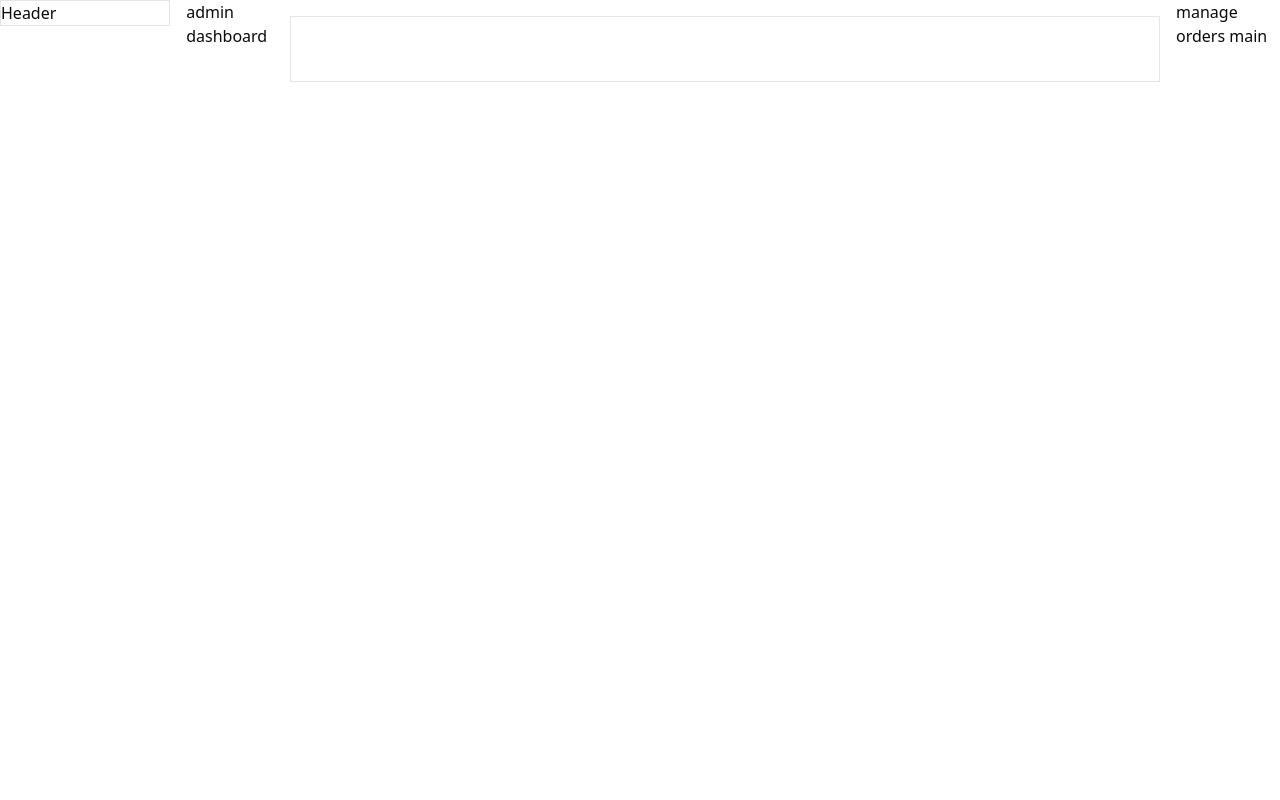
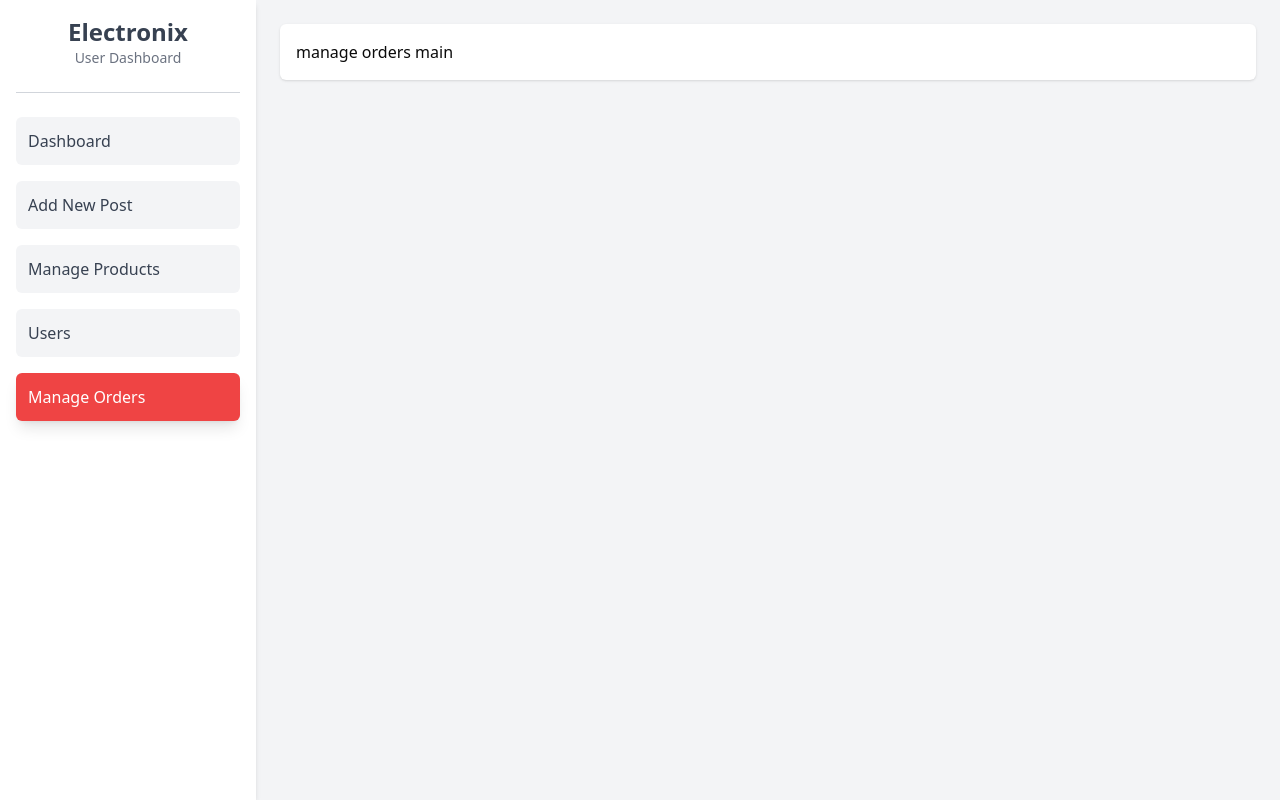
Before and after one commit to sabilar-rahman/Electronix-Frontend, a React (Vite) app: page /dashboard/manage-orders in a window 1280 px wide. Built offline with nearby package versions, Linux system fonts and the light colour scheme; sample sign-in values are in the browser's storage.

Commit message:
admin and user dashboard initial design

```diff
--- /dev/null
+++ b/src/pages/dashboard/AdminDashboard.jsx
@@ -0,0 +1,44 @@
+import { NavLink } from 'react-router-dom';
+
+const navItems = [
+    { path: "/dashboard/admin", label: "Dashboard" },
+    { path: "/dashboard/add-new-post", label: "Add New Post" },
+    { path: "/dashboard/manage-products", label: "Manage Products" },
+    { path: "/dashboard/users", label: "Users" },
+    { path: "/dashboard/manage-orders", label: "Manage Orders" },
+  ];
+
+const AdminDashboard = () => {
+    return (
+    <div className="space-y-6">
+      {/* Branding Section */}
+      <div className="text-center">
+        <h1 className="text-2xl font-bold text-gray-700">Electronix</h1>
+        <p className="text-sm text-gray-500">User Dashboard</p>
+      </div>
+
+      <hr className="border-gray-300" />
+
+      {/* Navigation Links */}
+      <ul className="space-y-4">
+        {navItems.map((item) => (
+          <li key={item.path}>
+            <NavLink
+              to={item.path}
+              className={({ isActive }) =>
+                isActive
+                  ? "block bg-red-500 text-white p-3 rounded-md shadow-lg"
+                  : "block bg-gray-100 text-gray-700 p-3 rounded-md hover:bg-gray-200"
+              }
+              end
+            >
+              {item.label}
+            </NavLink>
+          </li>
+        ))}
+      </ul>
+    </div>
+    );
+};
+
+export default AdminDashboard;
--- a/src/pages/dashboard/DashboardLayout.jsx
+++ b/src/pages/dashboard/DashboardLayout.jsx
@@ -1,37 +1,40 @@
 import { useSelector } from "react-redux";
 import { Navigate, Outlet } from "react-router-dom";
-
+import UserDashboard from "./UserDashboard";
+import AdminDashboard from "./AdminDashboard";
 
 const DashboardLayout = () => {
-
   const { user } = useSelector((state) => state.auth);
 
   if (!user) {
-        return <Navigate to="/login" replace />
+    return <Navigate to="/login" replace />;
   }
 
   const renderDashboard = () => {
     switch (user?.role) {
       case "admin":
-                return <div>admin dashboard</div>
+        return <AdminDashboard/>;
       case "user":
-                return <div>user dashboard</div>
+        return <UserDashboard />;
       default:
-                return <Navigate to="/login" replace />
+        return <Navigate to="/login" replace />;
     }
-    }
+  };
+
   return (
-        <div className="container mx-auto flex flex-col md:flex-row gap-4 items-start justify-start">
-            <header className="lg:w-1/5 sm:2/5 w-full border">Header</header>
+    <div className="min-h-screen bg-gray-100 flex flex-col md:flex-row">
+      {/* Sidebar */}
+      <aside className="lg:w-1/5 sm:w-2/5 w-full bg-white shadow-md p-4">
+        {renderDashboard()}
+      </aside>
 
-            {renderDashboard()}
-
-            <main className="p-8 w-full border mt-4"></main>
-
+      {/* Main Content */}
+      <main className="flex-1 p-6">
+        <div className="bg-white shadow rounded-md p-4">
           <Outlet />
-
         </div>
-
+      </main>
+    </div>
   );
 };
 
--- /dev/null
+++ b/src/pages/dashboard/UserDashboard.jsx
@@ -0,0 +1,44 @@
+import { NavLink } from "react-router-dom";
+
+const navItems = [
+  { path: "/dashboard", label: "Dashboard" },
+  { path: "/dashboard/orders", label: "Orders" },
+  { path: "/dashboard/payments", label: "Payments" },
+  { path: "/dashboard/profile", label: "Profile" },
+  { path: "/dashboard/reviews", label: "Reviews" },
+];
+
+const UserDashboard = () => {
+  return (
+    <div className="space-y-6">
+      {/* Branding Section */}
+      <div className="text-center">
+        <h1 className="text-2xl font-bold text-gray-700">Electronix</h1>
+        <p className="text-sm text-gray-500">User Dashboard</p>
+      </div>
+
+      <hr className="border-gray-300" />
+
+      {/* Navigation Links */}
+      <ul className="space-y-4">
+        {navItems.map((item) => (
+          <li key={item.path}>
+            <NavLink
+              to={item.path}
+              className={({ isActive }) =>
+                isActive
+                  ? "block bg-red-500 text-white p-3 rounded-md shadow-lg"
+                  : "block bg-gray-100 text-gray-700 p-3 rounded-md hover:bg-gray-200"
+              }
+              end
+            >
+              {item.label}
+            </NavLink>
+          </li>
+        ))}
+      </ul>
+    </div>
+  );
+};
+
+export default UserDashboard;
```
Lines whose indentation alone changed are shown as unchanged.
